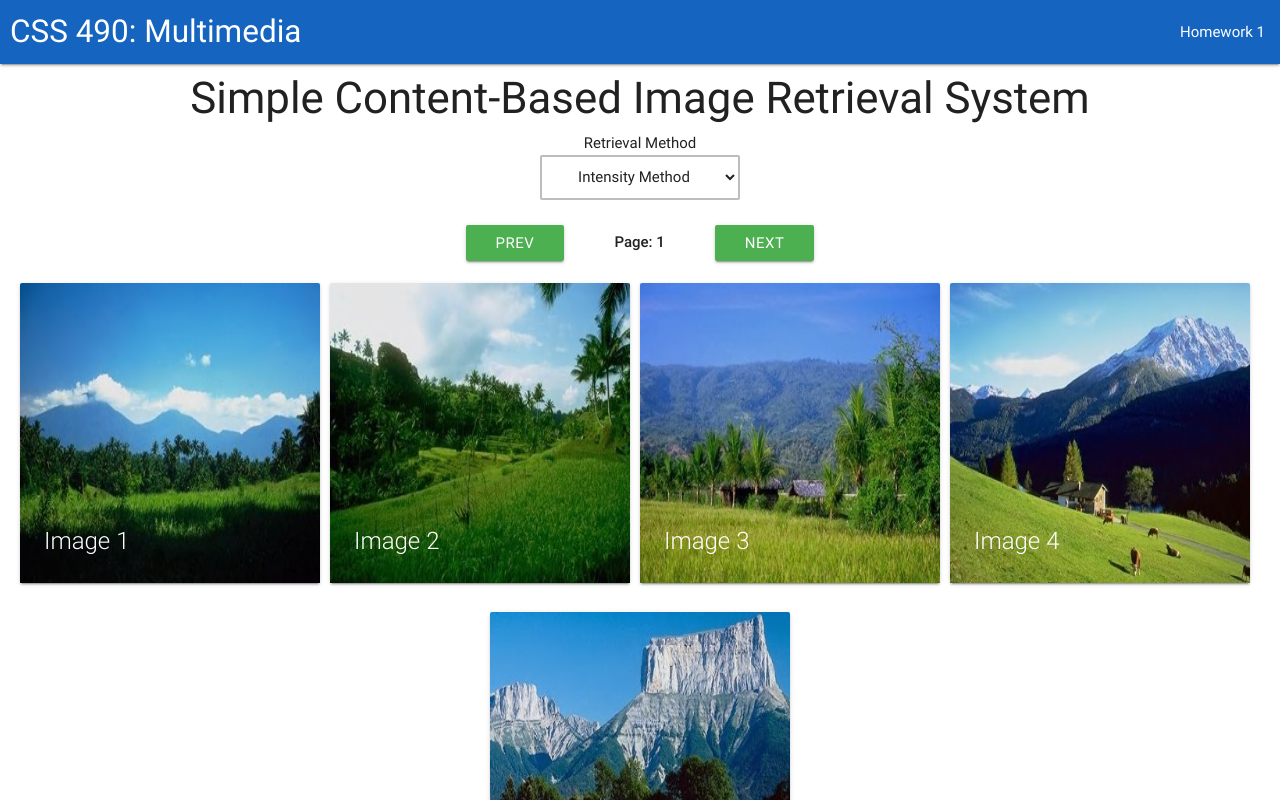
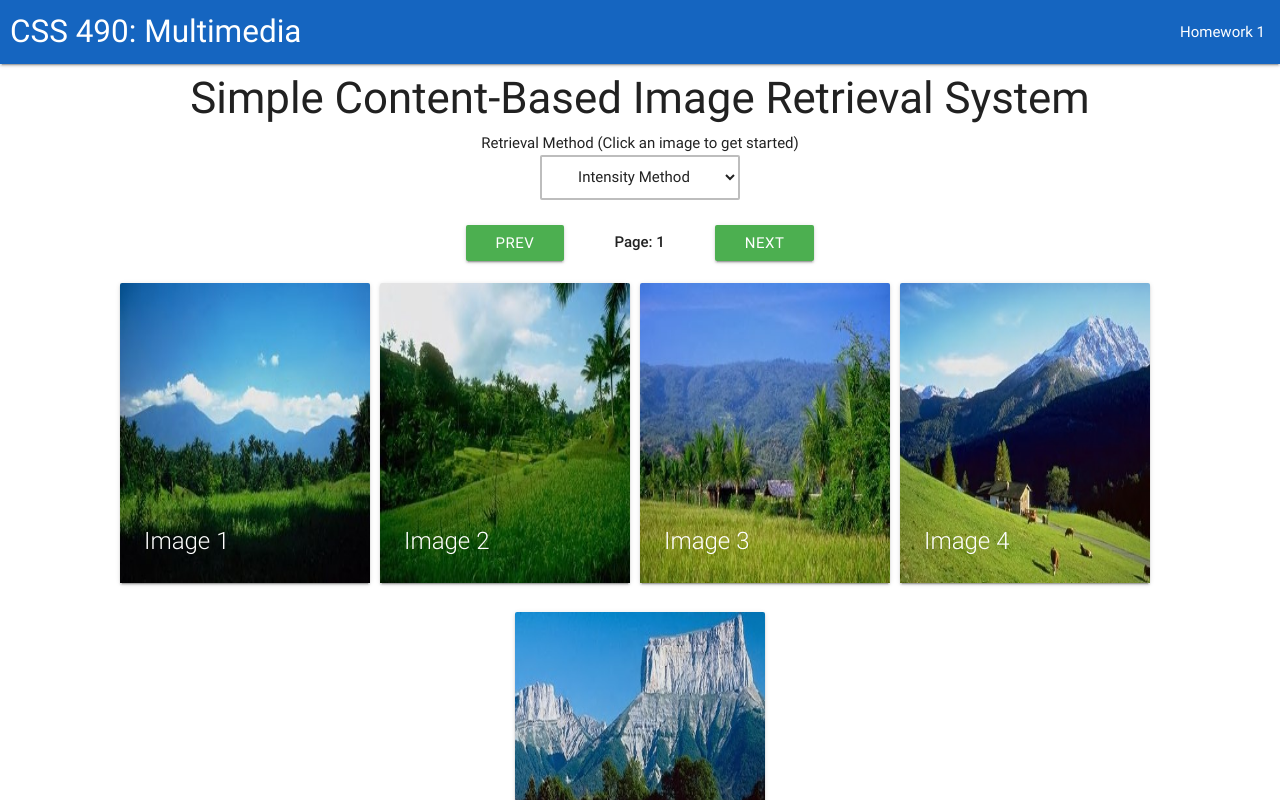
Before and after one commit to isaacsek/Content-Based-Image-Retrieval, a React (Create React App) app in the folder client/: page /homework1 in a window 1280 px wide. Shown: the top 800 px of the page. Built offline with nearby package versions, Linux system fonts and the light colour scheme; no server answers.

Commit message:
fix one row

```diff
--- a/client/src/app/Homework1/Homework1.js
+++ b/client/src/app/Homework1/Homework1.js
@@ -8,7 +8,7 @@ import { colorHistogram }from "./output2";
 var images = [];
 var imageStyle = {
     height: '300px',
-    width: '300px'
+    width: '250px'
 }
 
 var inlineStyle={
@@ -283,7 +283,7 @@ class Landing extends Component {
     renderSelectImagePage() {
         return (
             <center>
-                Retrieval Method
+                Retrieval Method (Click an image to get started)
                 <select className="browser-default" style={{width:'200px', border:'2px solid #BDBDBD', textAlign:'center'}} onChange={(event) => this.onSelectChange(event)}>
                   <option value={1}>Intensity Method</option>
                   <option value={2}>Color Code Method</option>
```
